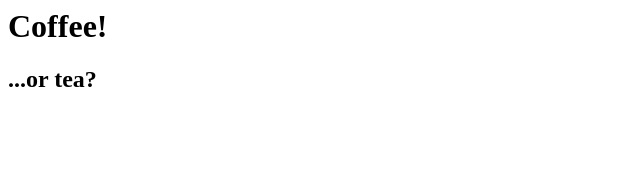
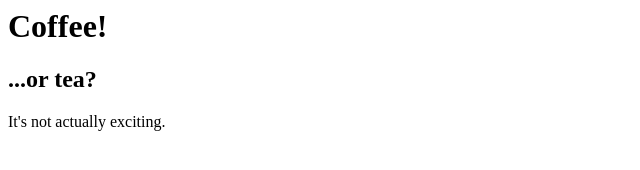
Before and after one commit to Jufebrown/gitPractice, a plain HTML site: page index.html in a window 1280 px wide. Shown: the whole page, without its empty margins (0-640 px from the left). Drawn offline with Linux system fonts and the light colour scheme.

Commit message:
added paragraph

```diff
--- a/index.html
+++ b/index.html
@@ -1,2 +1,3 @@
 <h1>Coffee!</h1>
 <h2>...or tea?</h2>
+<p>It's not actually exciting.</p>
```
